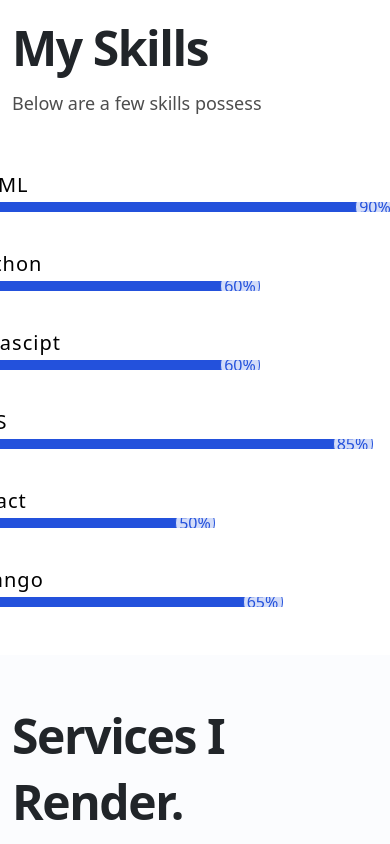
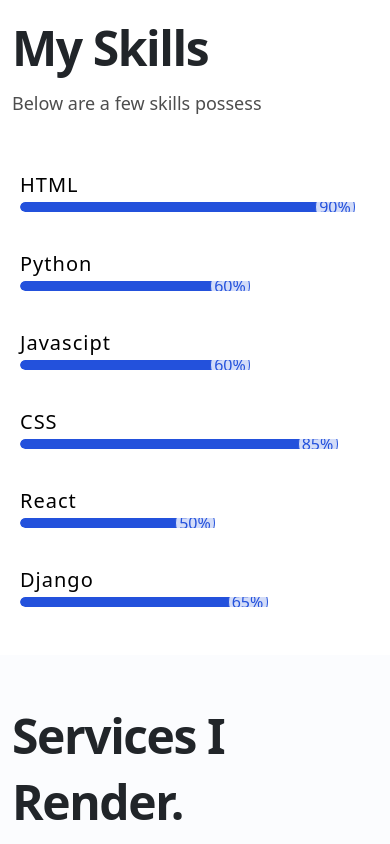
Before and after one commit to biyiemmy/portfolio-project, a React (Create React App) app: page / in a window 390 px wide. Shown: the part 1560-2404 px from the top of the page. Built offline with nearby package versions, Linux system fonts and the light colour scheme.

Commit message:
commit-res3

```diff
--- a/src/Components/Skills.css
+++ b/src/Components/Skills.css
@@ -15,10 +15,10 @@
 }
 
 .wrapper {
-    max-width: 100%;
+    /* max-width: 100%; */
     /* height: 100vh; */
     display: flex;
-    flex-wrap: wrap;
+    /* flex-wrap: wrap; */
     align-items: center;
     justify-content: center;
 }
@@ -149,3 +149,11 @@
         width: 65%
     }
 }
+
+@media only screen and (max-width:992px) {
+    .progress-bar {
+        width: 350px;
+        height: 10px;
+        border-radius: 10px;
+    }
+}
--- a/src/Pages/ContactMe.jsx
+++ b/src/Pages/ContactMe.jsx
@@ -18,10 +18,9 @@
             style={{}}
           >
             <h3>Get In Touch.</h3>
-            <p>
-              Lorem ipsum dolor sit amet, consectetur adipiscing elit. Cras{" "}
-              <br /> nec sollicitudin tellus. Phasellus ac nisi augue.
-            </p>
+            <h7 className="text-center">
+              Lorem ipsum dolor sit amet, consectetur adipiscing elit.
+            </h7>
             <div className="icon d-flex pt-3">
               <Github className="icons" color="royalblue" size={30} />
               <Twitter className="icons" color="royalblue" size={30} />
```
